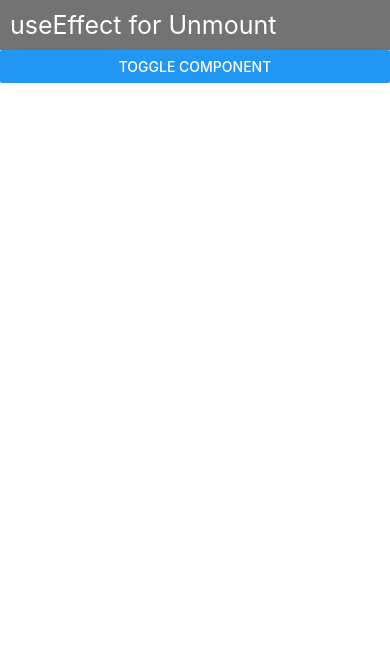
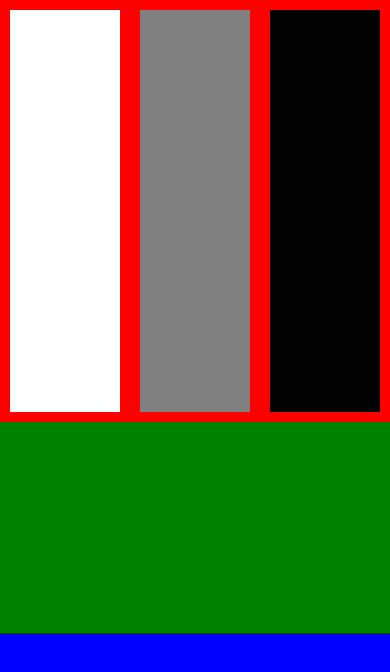
Before and after one commit to TahmeedMahbub/React-Native-Practise, a React Native app: screen / in a window 390 px wide. Shown: the top 672 px of the page. Built offline with nearby package versions, Linux system fonts and the light colour scheme.

Commit message:
Responsive UI using Flex

```diff
--- a/App.js
+++ b/App.js
@@ -1,30 +1,24 @@
-import React, {useEffect, useState} from 'react';
-import {View, Text, Button} from 'react-native';
+import React from 'react';
+import {View, Text, StyleSheet} from 'react-native';
 
 const App = () => {
-  const [show, setShow] = useState(false);
-
   return (
-    <View>
-      <Text style={{ fontSize:25, padding: 10, backgroundColor: "#737373", color: "white" }}>useEffect for Unmount</Text>
-      <Button title="Toggle Component" onPress={()=>setShow(!show)} />
-      {show ? <User /> : null}
+    <View style={{ flex:1 }}>
+      <View style={{ flex:2, backgroundColor: "red", flexDirection: "row" }}>
+        <View style={{ flex:1, margin: 10, backgroundColor: "white" }}/>
+        <View style={{ flex:1, margin: 10, backgroundColor: "grey" }}/>
+        <View style={{ flex:1, margin: 10, backgroundColor: "black" }}/>
+      </View>
+      <View style={{ flex:1, backgroundColor: "green" }}/>
+      <View style={{ flex:1, backgroundColor: "blue" }}/>
     </View>
   )
 }
 
-const User=()=>{
-  let timer = setInterval(()=>{
-    console.warn("timer called");
-  }, 2000)
-
-  useEffect(()=>{
-    return()=>clearInterval(timer)
-  })
-  return (
-    <Text style={{ fontSize:20, padding: 10 }}>User Component </Text>
-  )
-}
-
+const style = StyleSheet.create({
+  main: {
+    flex: 1
+  }
+})
 
 export default App;
```
